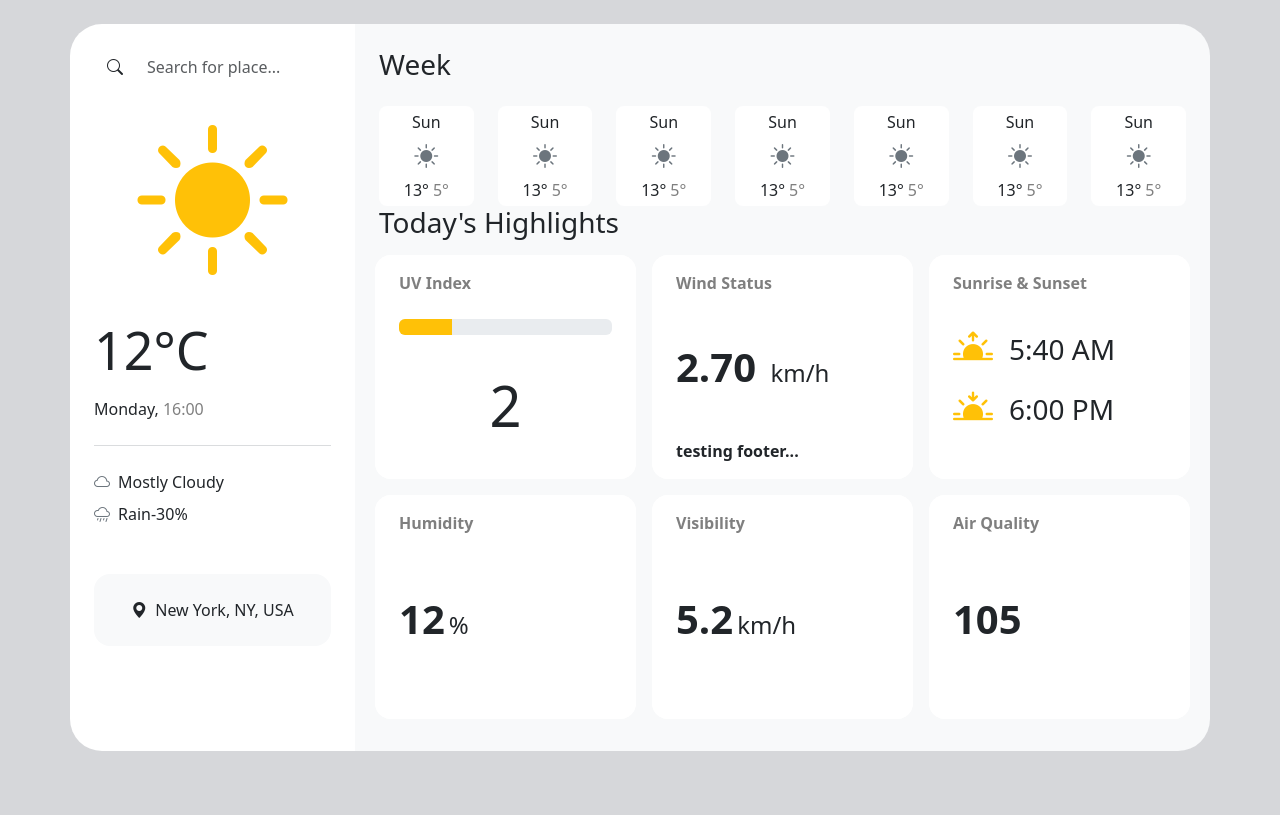
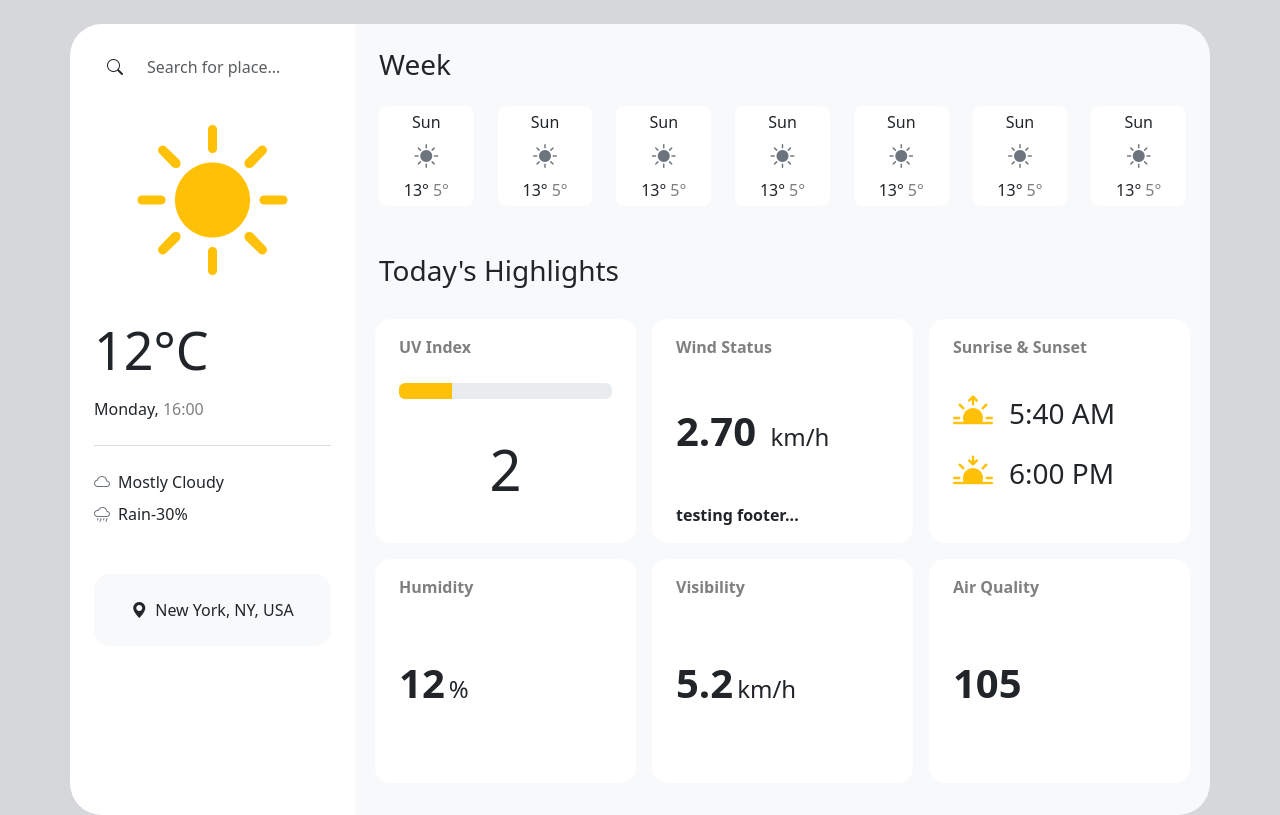
Before and after one commit to mohammadfakhrolahi/Weather-App, a React (Create React App) app: page / in a window 1280 px wide. Built offline with nearby package versions, Linux system fonts and the light colour scheme.

Commit message:
style
Updating elements margin.

```diff
--- a/src/App.js
+++ b/src/App.js
@@ -72,8 +72,8 @@ const App = () => {
                 </div>
               </div>
             </div>
-            <div className="col-12 ">
-              <h3>Today's Highlights</h3>
+            <div className="col-12 mt-5">
+              <h3 className="mb-4">Today's Highlights</h3>
               <div className="row">
                 <div className="col-4 p-0">
                   <div className="m-2">
@@ -92,7 +92,7 @@ const App = () => {
                 <div className="col-4 p-0">
                   <div className="m-2">
                     <CardLg header={'Sunrise & Sunset'}>
-                      <SunriseSunset sunrise={'5:40 AM'} sunset={'6:00 PM'}/>
+                      <SunriseSunset sunrise={'5:40 AM'} sunset={'6:00 PM'} />
                     </CardLg>
                   </div>
                 </div>
@@ -106,14 +106,14 @@ const App = () => {
                 <div className="col-4 p-0">
                   <div className="m-2">
                     <CardLg header={'Visibility'}>
-                    <NumberStatus unit={'km/h'}>5.2</NumberStatus>
+                      <NumberStatus unit={'km/h'}>5.2</NumberStatus>
                     </CardLg>
                   </div>
                 </div>
                 <div className="col-4 p-0">
                   <div className="m-2">
-                    <CardLg header={'Air Quality'} >
-                    <NumberStatus>105</NumberStatus>
+                    <CardLg header={'Air Quality'}>
+                      <NumberStatus>105</NumberStatus>
                     </CardLg>
                   </div>
                 </div>
```
